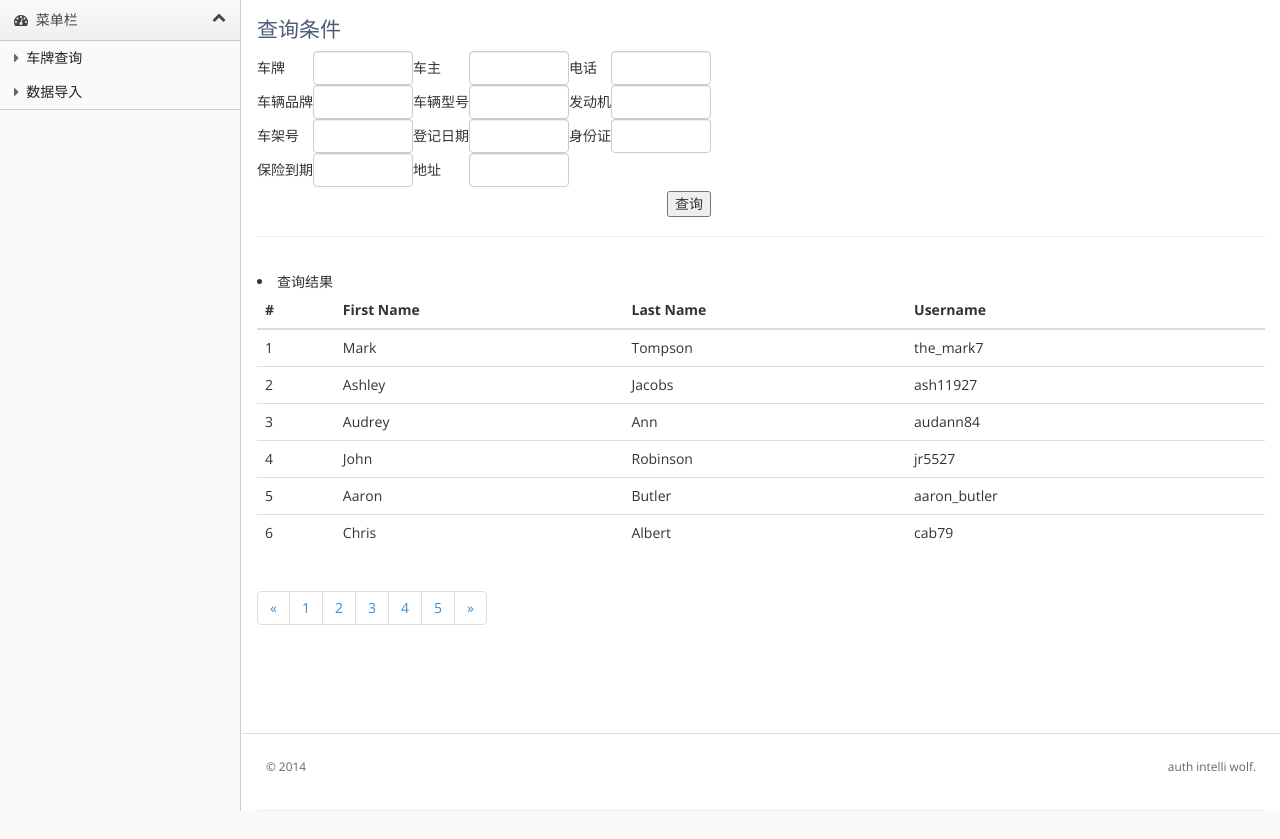
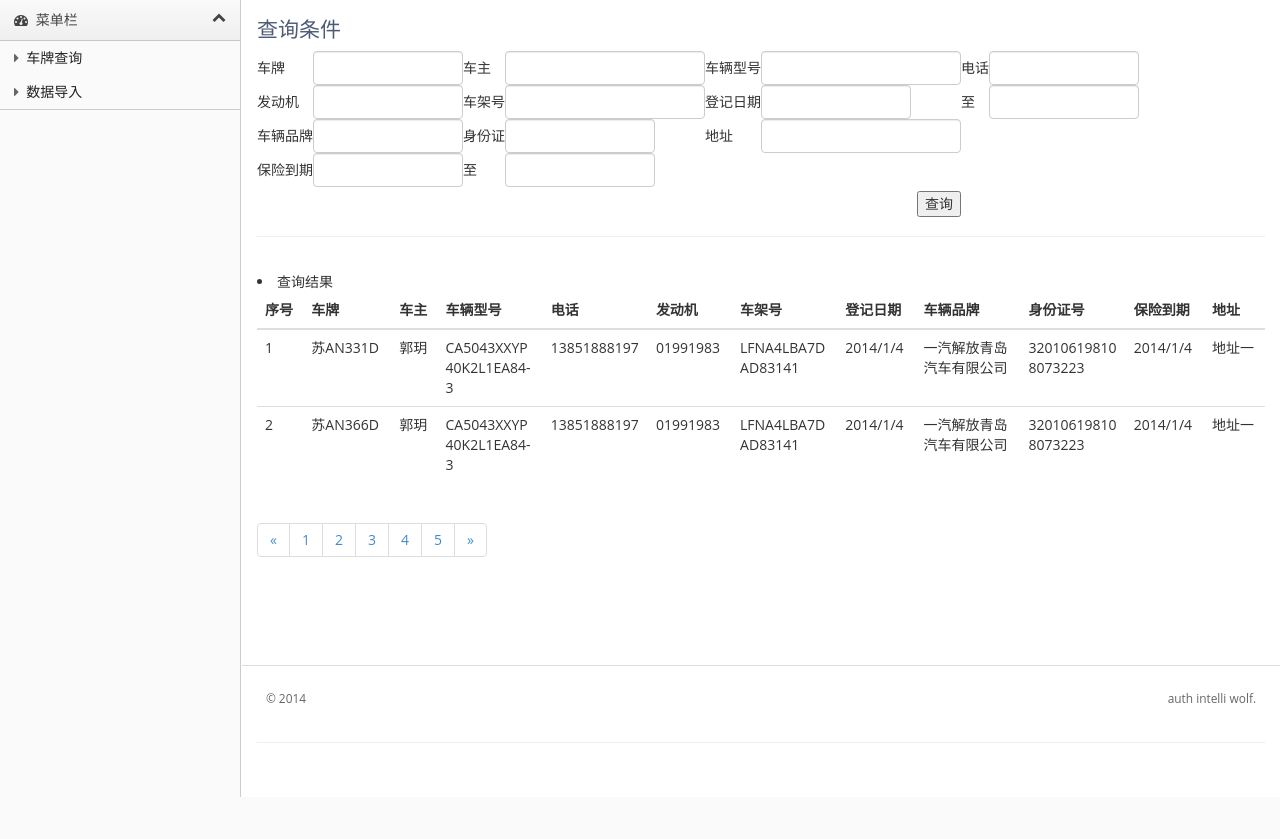
Before and after one commit to wolfJ/carmg, a plain HTML site: page cmIndex.html in a window 1280 px wide. Shown: the part 53-892 px from the top of the page. After the commit the page ends 850 px from the top, so only its background shows below. Drawn offline with nearby package versions, Linux system fonts and the light colour scheme.

Commit message:
change style

```diff
--- a/cmIndex.html
+++ b/cmIndex.html
@@ -6,8 +6,8 @@
     <meta name="viewport" content="width=device-width, initial-scale=1.0">
     <meta name="description" content="">
     <meta name="author" content="">
-
-    <link href='http://fonts.googleapis.com/css?family=Open+Sans:400,700' rel='stylesheet' type='text/css'>
+    <!--
+    <link href='http://fonts.googleapis.com/css?family=Open+Sans:400,700' rel='stylesheet' type='text/css'>-->
     <link rel="stylesheet" type="text/css" href="lib/bootstrap/css/bootstrap.css">
     <link rel="stylesheet" href="lib/font-awesome/css/font-awesome.css">
 
@@ -136,23 +136,25 @@
             <h1 class="page-title">查询条件</h1>
                 <table>
                 <tr>
-                <td>车牌</td><td><input type="text" value="" style="width:100px"  class="form-control"></td>
-                <td>车主</td><td><input type="text" value="" style="width:100px" class="form-control"></td>
-                <td>电话</td><td><input type="text" value="" style="width:100px" class="form-control"></td>
+                <td>车牌</td><td><input type="text" value="" style="width:150px"  class="form-control"></td>
+                <td>车主</td><td><input type="text" value="" style="width:200px" class="form-control"></td>
+                <td>车辆型号</td><td><input type="text" value="" style="width:200px" class="form-control"></td>
+                <td>电话</td><td><input type="text" value="" style="width:150px" class="form-control"></td>
                 </tr>
                 <tr>
-                <td>车辆品牌</td><td><input type="text" value="" style="width:100px" class="form-control"></td>
-                <td>车辆型号</td><td><input type="text" value="" style="width:100px" class="form-control"></td>
-                <td>发动机</td><td><input type="text" value="" style="width:100px" class="form-control"></td>
+                <td>发动机</td><td><input type="text" value="" style="width:150px" class="form-control"></td>
+                <td>车架号</td><td><input type="text" value="" style="width:200px" class="form-control"></td>
+                <td>登记日期</td><td><input type="text" value="" style="width:150px" class="form-control"></td>
+                <td> 至 </td><td><input type="text" value="" style="width:150px" class="form-control"></td>
                 </tr>
                 <tr>
-                <td>车架号</td><td><input type="text" value="" style="width:100px" class="form-control"></td>
-                <td>登记日期</td><td><input type="text" value="" style="width:100px" class="form-control"></td>
-                <td>身份证</td><td><input type="text" value="" style="width:100px" class="form-control"></td>
+                <td>车辆品牌</td><td><input type="text" value="" style="width:150px" class="form-control"></td>
+                <td>身份证</td><td><input type="text" value="" style="width:150px" class="form-control"></td>
+                <td>地址</td><td><input type="text" value="" style="width:200px" class="form-control"></td>
                 </tr>
                 <tr>
-                <td>保险到期</td><td><input type="text" value="" style="width:100px" class="form-control"></td>
-                <td>地址</td><td><input type="text" value="" style="width:100px" class="form-control"></td>
+                <td>保险到期</td><td><input type="text" value="" style="width:150px" class="form-control"></td>
+                <td> 至 </td><td><input type="text" value="" style="width:150px" class="form-control"></td>
                 </tr>
                 <tr style="height:35px">
                   <td colspan="6" align="right" ><input type="button" value="查询" /></td>
@@ -165,70 +167,52 @@
         <div class="header">
             <li class="active">查询结果</li>
         </ul>
-<table class="table">
+
+<table class="table" style="overflow:scroll;">
   <thead>
     <tr>
-      <th>#</th>
-      <th>First Name</th>
-      <th>Last Name</th>
-      <th>Username</th>
-      <th style="width: 3.5em;"></th>
+      <th>序号</th>
+      <th style="max-width:100px;">车牌</th>
+      <th style="max-width:100px;">车主</th>
+      <th style="max-width:100px;">车辆型号</th>
+      <th style="max-width:100px;">电话</th>
+      <th style="max-width:100px;">发动机</th>
+      <th style="max-width:100px;">车架号</th>
+      <th style="max-width:100px;">登记日期</th>
+      <th style="max-width:100px;">车辆品牌</th>
+      <th style="max-width:100px;">身份证号</th>
+      <th style="max-width:100px;">保险到期</th>
+      <th style="max-width:100px;">地址</th>
     </tr>
   </thead>
   <tbody>
     <tr>
       <td>1</td>
-      <td>Mark</td>
-      <td>Tompson</td>
-      <td>the_mark7</td>
-      <td>
-
-      </td>
+      <td style="max-width:100px;WORD-WRAP: break-word;">苏AN331D</td>
+      <td style="max-width:100px;WORD-WRAP: break-word;">郭玥</td>
+      <td style="max-width:100px;WORD-WRAP: break-word;">CA5043XXYP40K2L1EA84-3</td>
+      <td style="max-width:100px;WORD-WRAP: break-word;">13851888197</td>
+      <td style="max-width:100px;WORD-WRAP: break-word;">01991983</td>
+      <td style="max-width:100px;WORD-WRAP: break-word;">LFNA4LBA7DAD83141</td>
+      <td style="max-width:100px;WORD-WRAP: break-word;">2014/1/4</td>
+      <td style="max-width:100px;WORD-WRAP: break-word;">一汽解放青岛汽车有限公司</td>
+      <td style="max-width:100px;WORD-WRAP: break-word;">320106198108073223</td>
+      <td style="max-width:100px;WORD-WRAP: break-word;">2014/1/4</td>
+      <td style="max-width:100px;WORD-WRAP: break-word;">地址一</td>
     </tr>
     <tr>
       <td>2</td>
-      <td>Ashley</td>
-      <td>Jacobs</td>
-      <td>ash11927</td>
-      <td>
-
-      </td>
-    </tr>
-    <tr>
-      <td>3</td>
-      <td>Audrey</td>
-      <td>Ann</td>
-      <td>audann84</td>
-      <td>
-
-      </td>
-    </tr>
-    <tr>
-      <td>4</td>
-      <td>John</td>
-      <td>Robinson</td>
-      <td>jr5527</td>
-      <td>
-
-      </td>
-    </tr>
-    <tr>
-      <td>5</td>
-      <td>Aaron</td>
-      <td>Butler</td>
-      <td>aaron_butler</td>
-      <td>
-
-      </td>
-    </tr>
-    <tr>
-      <td>6</td>
-      <td>Chris</td>
-      <td>Albert</td>
-      <td>cab79</td>
-      <td>
-
-      </td>
+      <td style="max-width:100px;WORD-WRAP: break-word;">苏AN366D</td>
+      <td style="max-width:100px;WORD-WRAP: break-word;">郭玥</td>
+      <td style="max-width:100px;WORD-WRAP: break-word;">CA5043XXYP40K2L1EA84-3</td>
+      <td style="max-width:100px;WORD-WRAP: break-word;">13851888197</td>
+      <td style="max-width:100px;WORD-WRAP: break-word;">01991983</td>
+      <td style="max-width:100px;WORD-WRAP: break-word;">LFNA4LBA7DAD83141</td>
+      <td style="max-width:100px;WORD-WRAP: break-word;">2014/1/4</td>
+      <td style="max-width:100px;WORD-WRAP: break-word;">一汽解放青岛汽车有限公司</td>
+      <td style="max-width:100px;WORD-WRAP: break-word;">320106198108073223</td>
+      <td style="max-width:100px;WORD-WRAP: break-word;">2014/1/4</td>
+      <td style="max-width:100px;WORD-WRAP: break-word;">地址一</td>
     </tr>
   </tbody>
 </table>
```
Also changed, not shown: cmImporter.html (+2 -2 lines).
